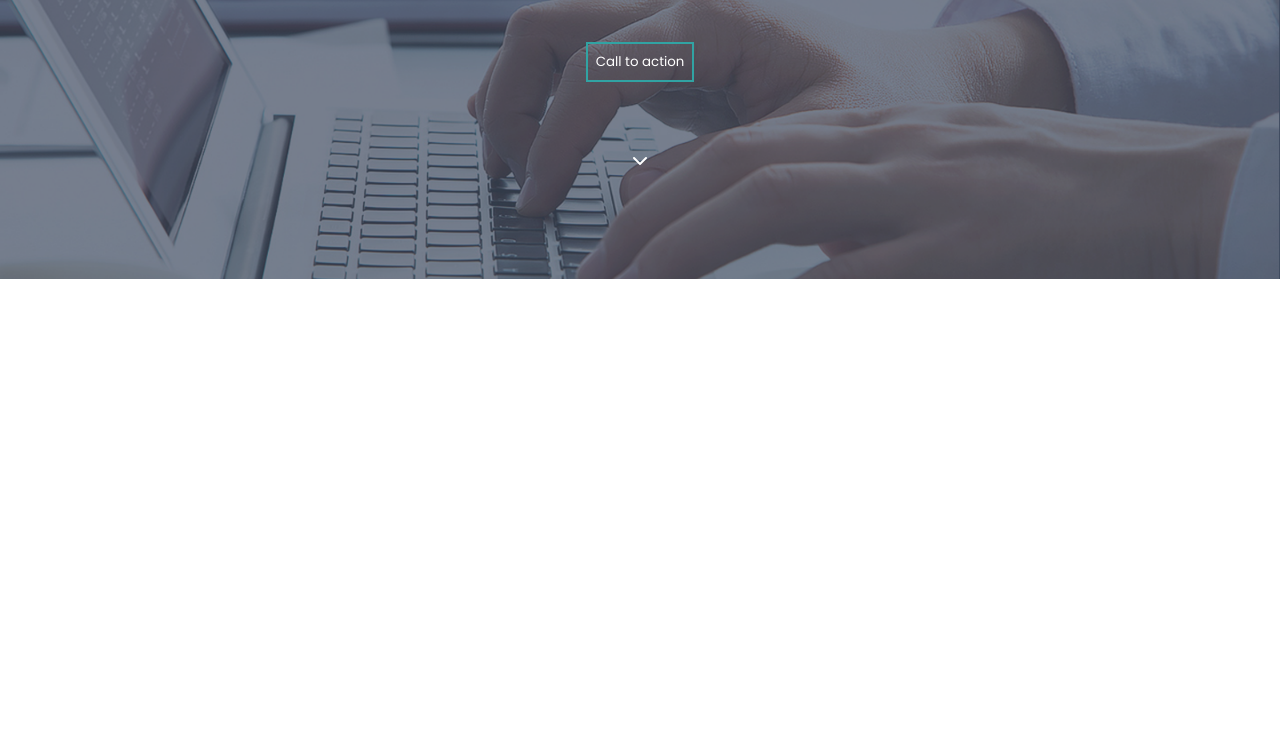
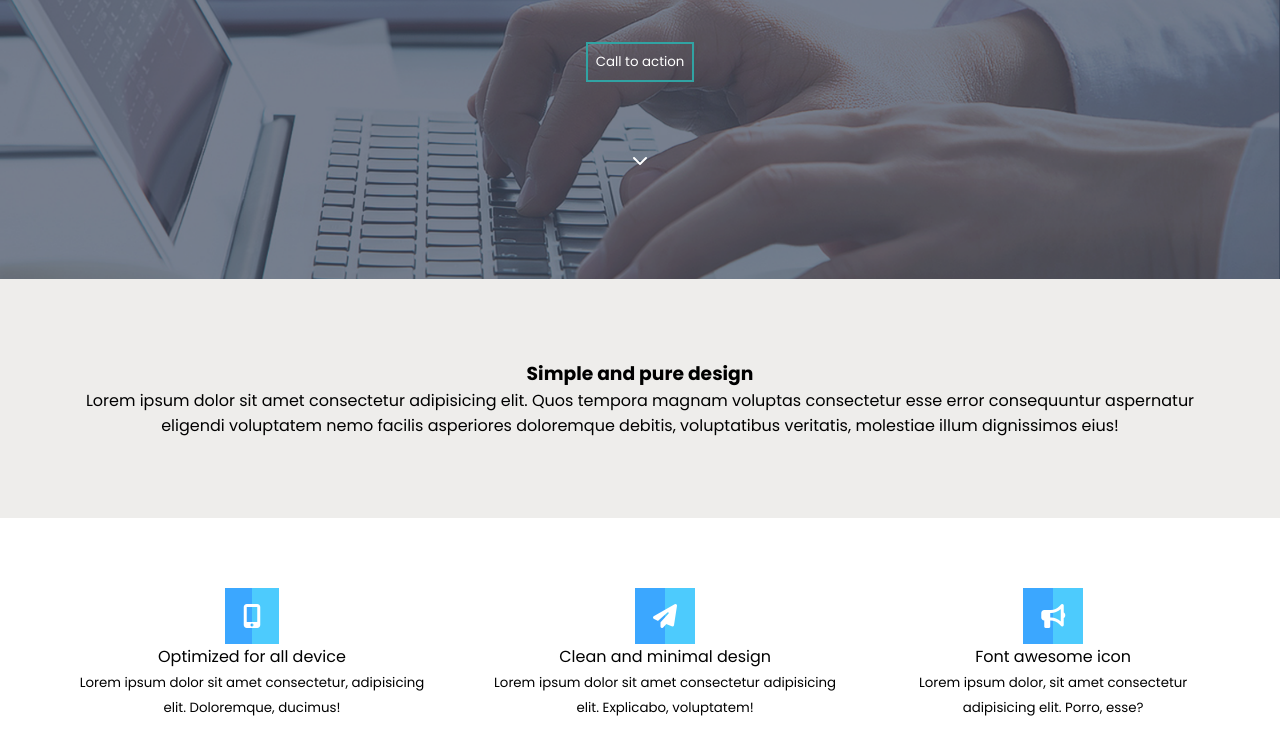
Before and after one commit to rupachakma/landing_page, a plain HTML site: page index.html in a window 1280 px wide. Shown: the part 232-986 px from the top of the page. Before the commit the page ends 800 px from the top, so only its background shows below. Drawn offline with Linux system fonts and the light colour scheme.

Commit message:
service section end

```diff
--- a/css/style.css
+++ b/css/style.css
@@ -6,9 +6,14 @@
 
 }
 
+.container{
+    width: 1140px;
+    margin: 0 auto;
+}
+
 .nav img{
     width: 100px;
-    margin-left: 70px;
+
 }
 .bg_img{
     background: url("../image/banner_Image.png");
@@ -54,3 +59,39 @@
 i{
     margin-top: 70px;
 }
+
+.cicon{
+    padding: 16px 18px;
+    background-color: rgb(77, 203, 253);
+    color: white;
+    font-size: 24px;
+    position: relative;
+}
+
+.iconbox i{
+    z-index: 9999;
+}
+.cicon::after{
+    content: "";
+    position: absolute;
+    width: 50%;
+    height: 100%;
+    top: 0;
+    left: 0;
+    background: rgb(59, 167, 255);
+    z-index: -1;
+}
+.featured_section{
+    background-color: rgb(238, 237, 235);
+    text-align: center;
+    padding: 5rem 0;
+
+}
+
+.service_section{
+    display: flex;
+    justify-content: center;
+    text-align: center;
+    gap: 50px;
+    margin-bottom: 60px;
+}
--- a/index.html
+++ b/index.html
@@ -30,5 +30,45 @@
         </div>
    </div>
    <!-- hero section end -->
+ <!-- features section -->
+ <div class="featured_section ">
+    <div class="container">
+        <div class="title">
+            <h3>Simple and pure design</h3>
+        </div>
+        <div class="desc">
+            <p>Lorem ipsum dolor sit amet consectetur adipisicing elit. Quos tempora magnam voluptas consectetur esse error consequuntur aspernatur eligendi voluptatem nemo facilis asperiores doloremque debitis, voluptatibus veritatis, molestiae illum dignissimos eius!</p>
+        </div>
+    </div>
+ </div>
+  <!-- features section end  -->
+  <!-- service section  -->
+  <div class="service_section container">
+    <div class="card1">
+        <div class="iconbox">
+            <i  class="fa-solid fa-mobile-screen-button cicon"></i>
+        </div>
+        <p>Optimized for all device</p>
+        <small>Lorem ipsum dolor sit amet consectetur, adipisicing elit. Doloremque, ducimus!</small>
+    </div>
+    <div class="card2">
+
+
+        <div class="iconbox">
+            <i  class="fa-solid fa-paper-plane cicon"></i>
+        </div>
+        <p>Clean and minimal design</p>
+        <small>Lorem ipsum dolor sit amet consectetur adipisicing elit. Explicabo, voluptatem!</small>
+    </div>
+    <div class="card3">
+
+        <div class="iconbox">
+            <i  class="fa-solid fa-bullhorn cicon"></i>
+        </div>
+        <p>Font awesome icon</p>
+        <small>Lorem ipsum dolor, sit amet consectetur adipisicing elit. Porro, esse?</small>
+    </div>
+  </div>
+  <!-- service section end  -->
 </body>
 </html>
```
Lines whose indentation alone changed are shown as unchanged.
